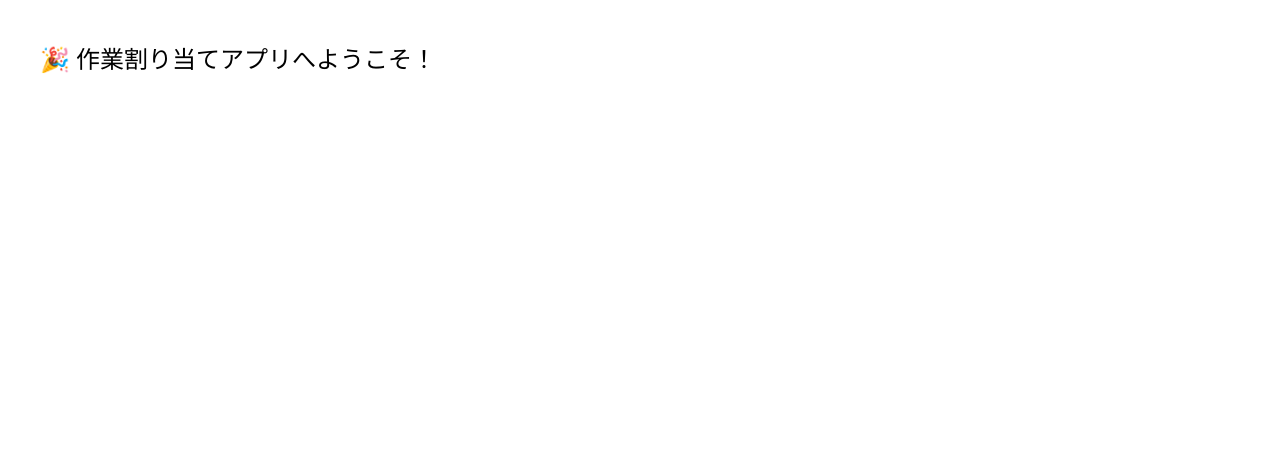
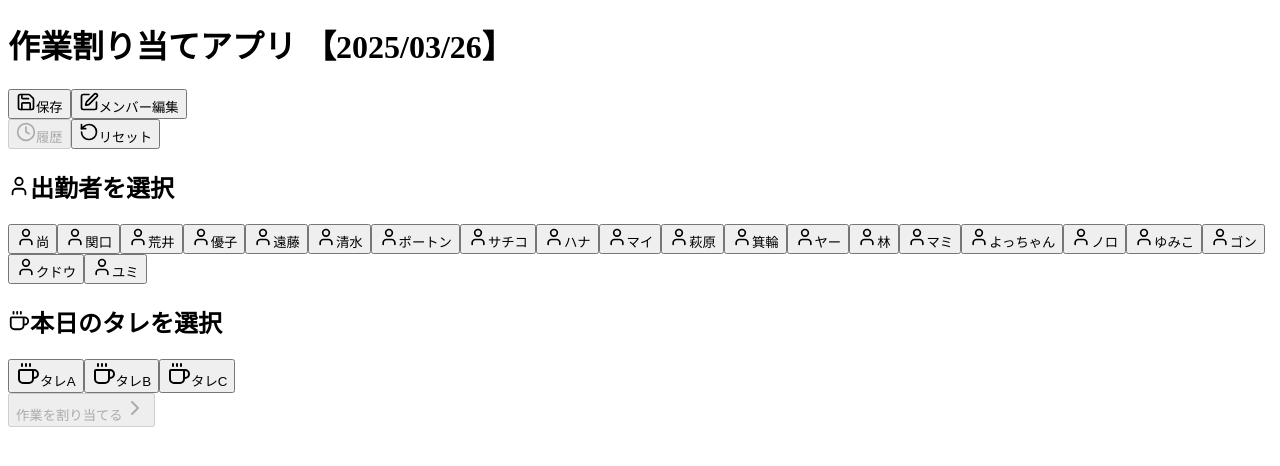
Before and after one commit to kinnaokane/work-allocation-app, a Next.js app: page / in a window 1280 px wide. Shown: the top 466 px of the page. Built offline with nearby package versions, Linux system fonts and the light colour scheme.

Commit message:
Use App.js as main page

```diff
--- a/src/pages/index.js
+++ b/src/pages/index.js
@@ -1,7 +1,5 @@
+import App from '../App';
+
 export default function Home() {
-    return (
-      <div style={{ padding: "2rem", fontSize: "1.5rem" }}>
-        🎉 作業割り当てアプリへようこそ！
-      </div>
-    );
-  }
+  return <App />;
+}
```
